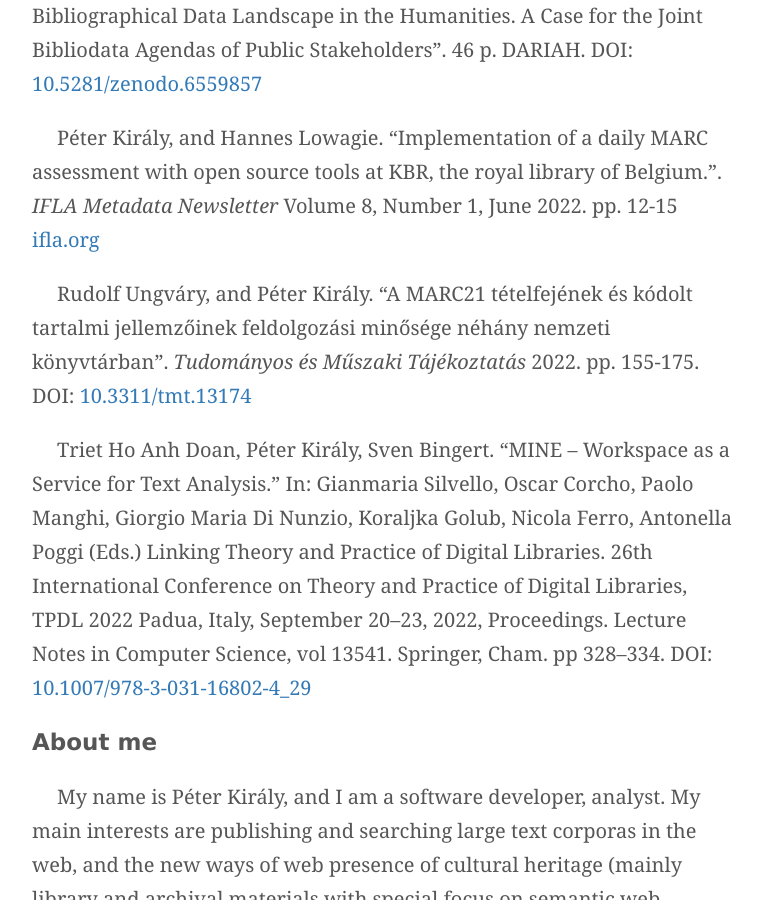
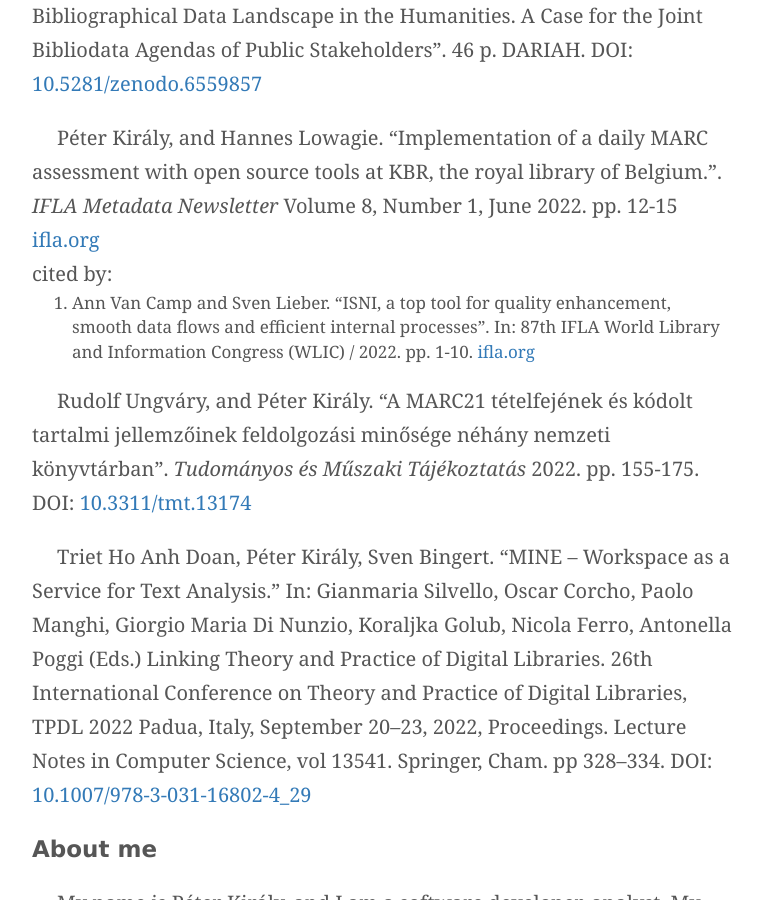
Before and after one commit to pkiraly/pkiraly.github.io, a Jekyll site: the page built from about.md, in a window 1280 px wide and 900 px high, scrolled down 13021 px. Shown: the whole window, without its empty margins (258-1019 px from the left). Built offline with Jekyll 4.4.1, drawn with Linux system fonts in a browser that asks for light colours; nearby versions of some CDN libraries; some web fonts are replaced; comment, search, counter and statistics services are not loaded.

Commit message:
Van Camp-Lieber, 2022

```diff
--- a/about.md
+++ b/about.md
@@ -192,7 +192,9 @@
 
 Tomasz Umerle, Giovanni Colavizza, Elżbieta Herden, Rindert Jagersma, Péter Király, Beata Koper, Leo Lahti, David Lindemann, Jakub Maciej Łubocki, Vojtěch Malínek, Alexandra Milanova, Róbert Péter, Nanette Rißler-Pipka, Matteo Romanello, Marcin Roszkowski, Dorota Siwecka, Mikko Tolonen, Ondřej Vimr. "An Analysis of The Current Bibliographical Data Landscape in the Humanities. A Case for the Joint Bibliodata Agendas of Public Stakeholders". 46 p. DARIAH. DOI: [10.5281/zenodo.6559857](https://doi.org/10.5281/zenodo.6559857)
 
-Péter Király, and Hannes Lowagie. "Implementation of a daily MARC assessment with open source tools at KBR, the royal library of Belgium.". *IFLA Metadata Newsletter* Volume 8, Number 1, June 2022. pp. 12-15 [ifla.org](https://repository.ifla.org/bitstream/123456789/1976/1/IFLA_Metadata_Newsletter_June_2022.pdf)
+Péter Király, and Hannes Lowagie. "Implementation of a daily MARC assessment with open source tools at KBR, the royal library of Belgium.". *IFLA Metadata Newsletter* Volume 8, Number 1, June 2022. pp. 12-15 [ifla.org](https://repository.ifla.org/bitstream/123456789/1976/1/IFLA_Metadata_Newsletter_June_2022.pdf)<br/>
+cited by:<br/>
+1. Ann Van Camp and Sven Lieber. "ISNI, a top tool for quality enhancement, smooth data flows and efficient internal processes". In: 87th IFLA World Library and Information Congress (WLIC) / 2022. pp. 1-10. [ifla.org](http://repository.ifla.org/handle/123456789/2008)
 
 Rudolf Ungváry, and Péter Király. "A MARC21 tételfejének és kódolt tartalmi jellemzőinek feldolgozási minősége néhány nemzeti könyvtárban". *Tudományos és Műszaki Tájékoztatás* 2022. pp. 155-175. DOI: [10.3311/tmt.13174](http://doi.org/10.3311/tmt.13174)
 
```
